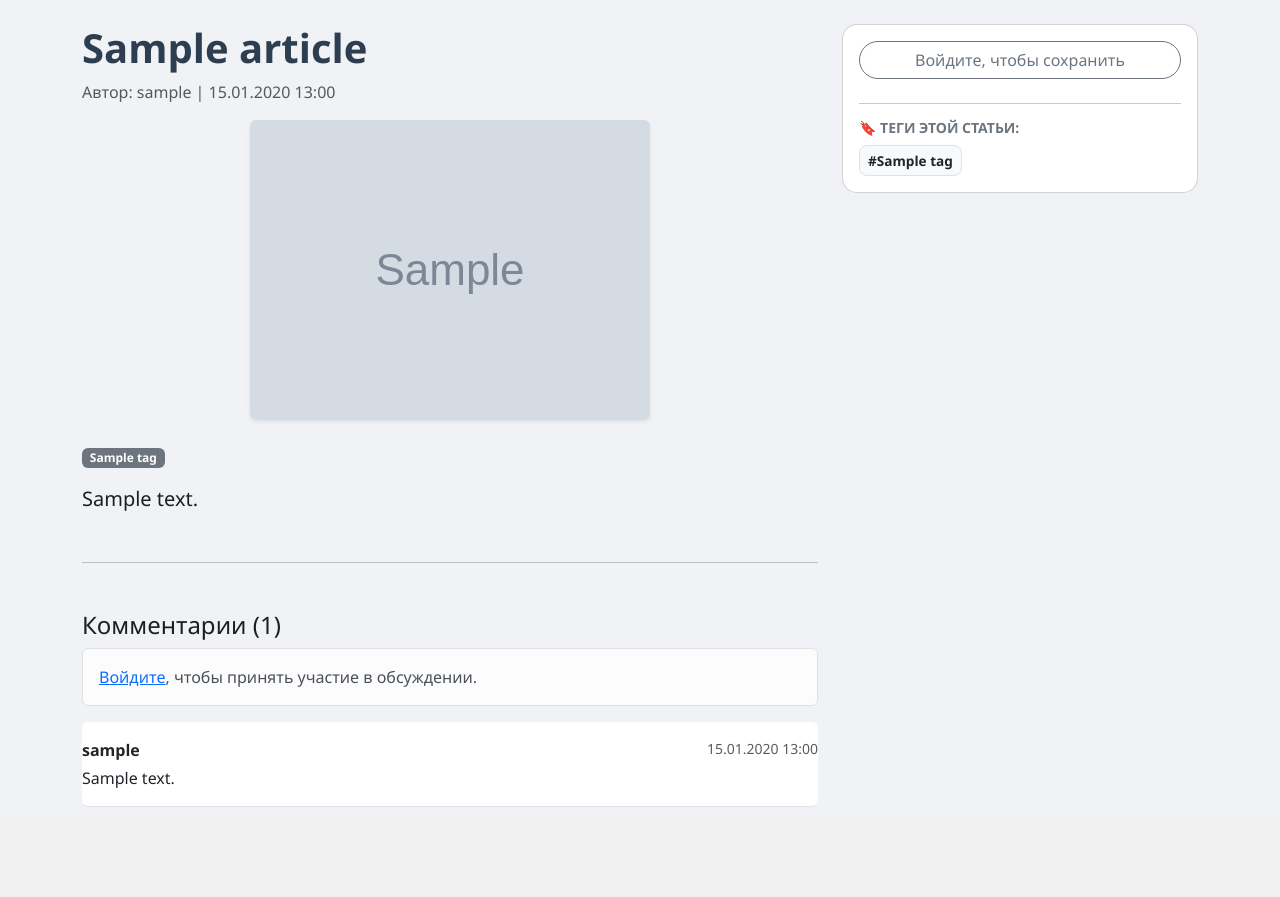
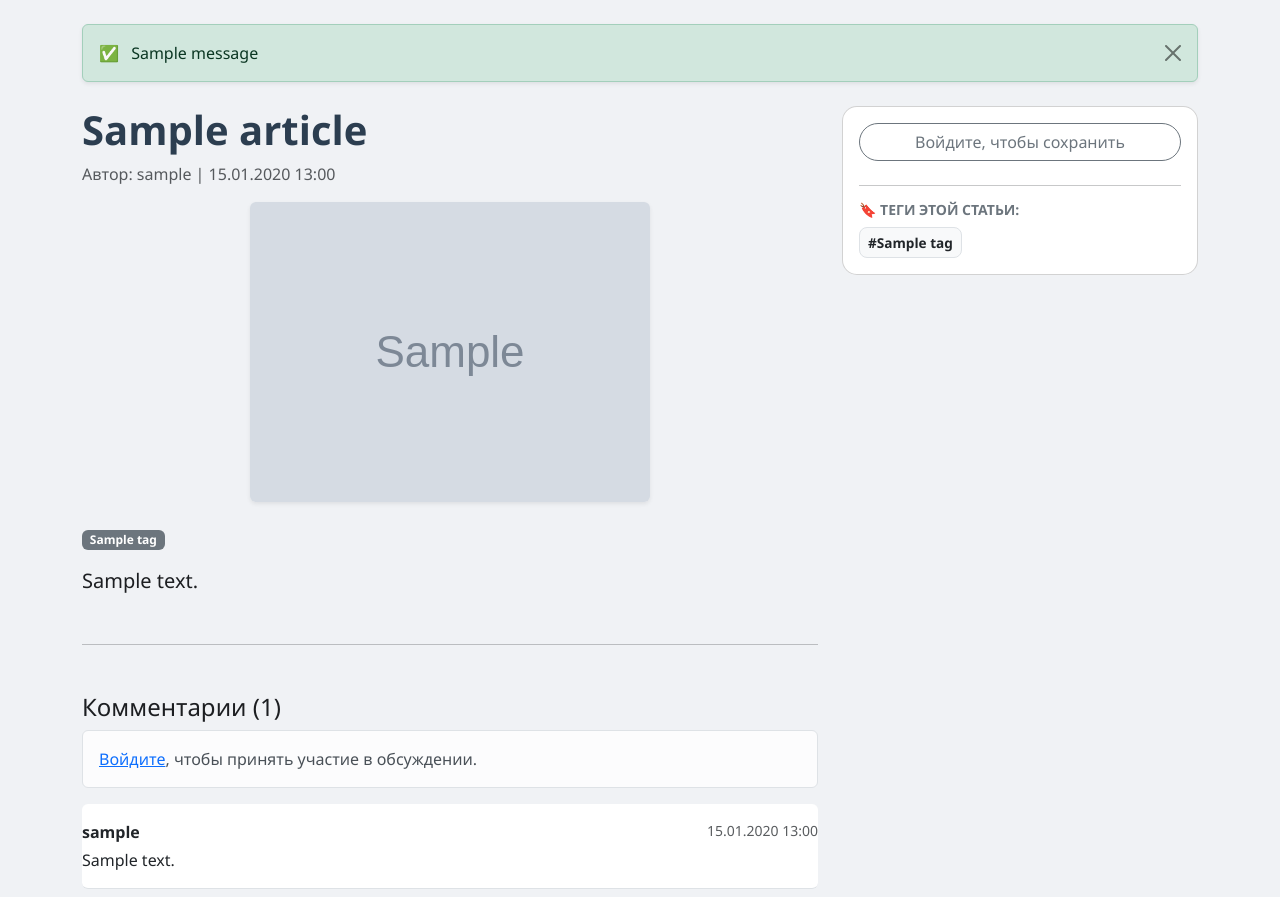
Before and after one commit to serg-12-ctrl/mini-------, a Django app: page /article/1/ in a window 1280 px wide. Shown: the part 96-993 px from the top of the page. Before the commit the page ends 903 px from the top, so only its background shows below. Run offline with Django 5.2, Linux system fonts and the light colour scheme; tables that the repository leaves empty hold one stand-in row (values such as "Sample post"); grey boxes marked "Sample" are stand-in pictures; one stand-in notice (Sample message) is shown.

Commit message:
Модерация перед публикацией (Pre-moderation)

```diff
--- a/1718/myproject/articles/models.py
+++ b/1718/myproject/articles/models.py
@@ -5,6 +5,12 @@ from django.utils import timezone
 from PIL import Image
 import os
 from django.contrib.auth.models import User
+
+from django.db import models
+from django.contrib.auth.models import User
+
+
+
 
 class Forum(models.Model):
     title = models.CharField(max_length=200, verbose_name="Название форума")
@@ -119,6 +125,9 @@ class Comment(models.Model):
     text = models.TextField(verbose_name='Комментарий')
     created_at = models.DateTimeField(auto_now_add=True, verbose_name='Дата создания')
 
+    # НОВОЕ ПОЛЕ ДЛЯ ПРЕМОДЕРАЦИИ
+    is_approved = models.BooleanField(default=False, verbose_name='Одобрен')
+
     def __str__(self):
         return f'Комментарий от {self.user.username} к статье {self.article.title}'
 
@@ -126,6 +135,11 @@ class Comment(models.Model):
         ordering = ['created_at']
         verbose_name='Комментарий'
         verbose_name_plural = 'Комментарии'
+
+
+
+
+
 
 class SiteStatistic(models.Model):
     # Связываем запись статистики с конкретным пользователем
@@ -147,3 +161,7 @@ class Answer(models.Model):
 
     def __str__(self):
         return f"Ответ от {self.author.username} к теме {self.question.title}"
+
+
+# Импортируйте вашу модель статьи, например:
+# from .models import Article
--- a/1718/myproject/articles/templates/base.html
+++ b/1718/myproject/articles/templates/base.html
@@ -8,7 +8,6 @@
 
     <!-- Bootstrap CSS -->
     <link href="https://cdn.jsdelivr.net/npm/bootstrap@5.3.0/dist/css/bootstrap.min.css" rel="stylesheet" />
-
 
     <link rel="stylesheet" href="{% static 'articles/css/style.css' %}" />
 </head>
@@ -36,15 +35,14 @@
       <div class="navbar-nav flex-row gap-3 me-3">
         <a class="nav-link" href="{% url 'forum_rules' %}">📜 Правила</a>
         <a class="nav-link" href="{% url 'faq_page' %}">❓ FAQ</a>
-
       </div>
 
       <div class="navbar-nav">
         {% if user.is_authenticated %}
           <span class="navbar-text me-3 d-none d-md-inline">Привет, {{ user.username }}!</span>
           <a class="nav-link me-3" href="{% url 'saved_articles' %}">
-    <span class="star-icon">⭐</span> Избранное
-</a>
+            <span class="star-icon">⭐</span> Избранное
+          </a>
           <form action="{% url 'logout' %}" method="post" class="d-inline">
             {% csrf_token %}
             <button type="submit" class="btn btn-outline-danger btn-sm">Выход</button>
@@ -58,8 +56,32 @@
   </div>
 </nav>
 
+    <!-- Основной контейнер проекта -->
+    <div class="container mt-4">
+      <!-- ВСТРОЕННЫЙ БЛОК ДЛЯ ВСПЛЫВАЮЩИХ УВЕДОМЛЕНИЙ -->
+      {% if messages %}
+        <div class="row">
+          <div class="col-12">
+            {% for message in messages %}
+              <div class="alert alert-{% if message.tags == 'error' %}danger{% else %}{{ message.tags|default:'info' }}{% endif %} alert-dismissible fade show shadow-sm mb-4" role="alert">
+                {% if message.tags == 'success' %}
+                  <span class="me-2">✅</span>
+                {% elif message.tags == 'error' %}
+                  <span class="me-2">❌</span>
+                {% else %}
+                  <span class="me-2">✉️</span>
+                {% endif %}
+                {{ message }}
+                <button type="button" class="btn-close" data-bs-dismiss="alert" aria-label="Закрыть"></button>
+              </div>
+            {% endfor %}
+          </div>
+        </div>
+      {% endif %}
 
-    <div class="container mt-4">{% block content %} {% endblock %}</div>
+      <!-- Контент дочерних страниц -->
+      {% block content %} {% endblock %}
+    </div>
 
     <script src="https://cdn.jsdelivr.net/npm/bootstrap@5.3.0/dist/js/bootstrap.bundle.min.js"></script>
   </body>
--- a/1718/myproject/articles/views.py
+++ b/1718/myproject/articles/views.py
@@ -28,6 +28,8 @@ from .models import Forum, Question
 from .forms import QuestionForm
 from typing import Union
 from .forms import CyrillicUserCreationForm
+from django.contrib import messages
+from .models import Article, Comment
 
 
 @login_required
@@ -172,6 +174,8 @@ def article_list(request) -> HttpResponse:
     }
     return render(request, 'articles/articles_list.html', context)
 
+from django.contrib import messages  # Импортируем модуль сообщений Django
+
 def article_detail(request, pk: int) -> HttpResponse:
     """Отображает полную статью, форму добавления и список комментариев.
 
@@ -183,7 +187,9 @@ def article_detail(request, pk: int) -> HttpResponse:
         HttpResponse: Страница детального просмотра статьи.
     """
     article = get_object_or_404(Article, pk=pk)
-    comments = Comment.objects.filter(article=article).select_related('user')
+
+    # ИЗМЕНЕНИЕ 1: Добавляем фильтр is_approved=True, чтобы отображать только одобренные комментарии
+    comments = Comment.objects.filter(article=article, is_approved=True).select_related('user')
 
     if request.method == "POST":
         if not request.user.is_authenticated:
@@ -195,6 +201,12 @@ def article_detail(request, pk: int) -> HttpResponse:
             comment.article = article
             comment.user = request.user
             comment.save()
+
+            # ИЗМЕНЕНИЕ 2: Добавляем уведомление для пользователя
+            messages.success(
+                request,
+                "Спасибо! Ваш комментарий отправлен на модерацию и появится на сайте после проверки администратором."
+            )
             return redirect('article_detail', pk=pk)
     else:
         form = CommentForm()
@@ -210,6 +222,7 @@ def article_detail(request, pk: int) -> HttpResponse:
         'is_saved': is_saved
     }
     return render(request, 'articles/article_detail.html', context)
+
 
 @login_required
 def save_article(request, pk: int) -> HttpResponseRedirect:
--- a/Ссылка.txt
+++ b/Ссылка.txt
@@ -1,3 +1,4 @@
 https://github.com/serg-12-ctrl/mini-------
 http://localhost:8000
 http://localhost:8000/hidden-entrance-99/
+https://asutpforum.ru/viewtopic.php?t=20443
--- /dev/null
+++ b/Ссылка_GIT.txt
@@ -0,0 +1 @@
+https://github.com/serg-12-ctrl/mini-------
```
Also changed, not shown: 1718/myproject/articles/admin.py (+21 -2 lines), 1718/myproject/articles/migrations/0006_comment_is_approved.py (added), 2 other files.
